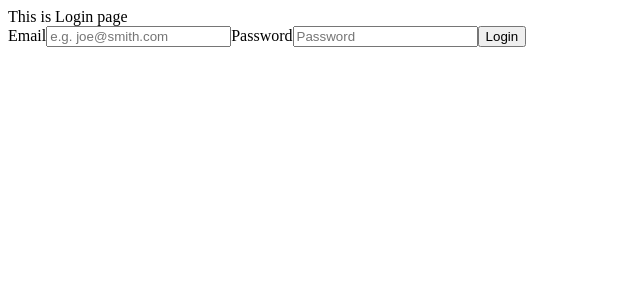
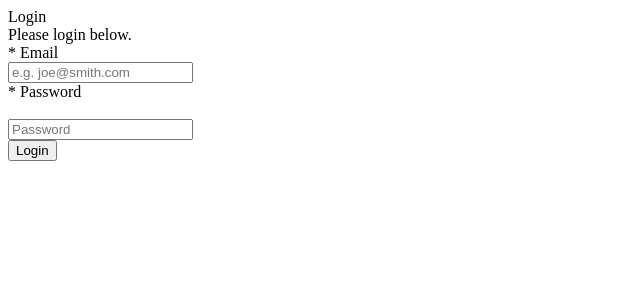
Before and after one commit to team-nodebase-mvp/fitness-tracker, a React app: page / in a window 1280 px wide. Both pictures are taken after a click on the button "Login". Shown: the top 300 px of the page, without its empty margins (0-640 px from the left). Built offline with nearby package versions, Linux system fonts and the light colour scheme; the HTML template or start-up script is replaced by a standard one.

Commit message:
added styling from reg to login page

```diff
--- a/react-client/src/components/Login.jsx
+++ b/react-client/src/components/Login.jsx
@@ -21,14 +21,28 @@ export default class Login extends Component{
   render() {
     const { email, password } = this.state;
     return(
-      <form id="loginForm" email={ email } password={ password } onSubmit={(e) => this.props.loginHandler(e)}>
-        <div>This is Login page</div>
-        <label className="label is-size-2 $control-padding-horizontal">Email</label>
-        <input className="input" type="email" placeholder="e.g. joe@smith.com" onChange={(e) => this.inputHandler(e)} pattern="[a-z0-9._%+-]+@[a-z0-9.-]+\.[a-z]{2,}$" required></input>
-        <label className="label is-size-2">Password</label>
-        <input className="input" type="password" placeholder="Password" onChange={(e) => this.inputHandler(e)} pattern="(?=.*\d)(?=.*[a-z])(?=.*[A-Z]).{8,}" title="Must contain at least one number and one uppercase and lowercase letter, and at least 8 or more characters" required></input>
-        <input className="button is-link" type="submit" value="Login"></input>
+      <React.Fragment>
+      <form className="page" email={ email } password={ password } onSubmit={(e) => this.props.loginHandler(e)}>
+        <div className="grid-container-login">
+        <div className="item0"></div>
+        <div className="item1 main-font">
+          Login
+        </div>
+        <div className="item11"></div>
+        <div className="item2 medium-font">
+          Please login below.
+        </div>
+        <div className="item3 label-font">* Email</div>
+        <div className="item4"><input className="item4" type="email" name="email" placeholder="e.g. joe@smith.com" onChange={(e) => this.inputHandler(e)} pattern="[a-z0-9._%+-]+@[a-z0-9.-]+\.[a-z]{2,}$" required></input></div>
+        <div className="item5 label-font">* Password</div><br/>
+        <div className="item6"><input className="item6" type="password" name="password" placeholder="Password" onChange={(e) => this.inputHandler(e)} pattern="(?=.*\d)(?=.*[a-z])(?=.*[A-Z]).{8,}" title="Must contain at least one number and one uppercase and lowercase letter, and at least 8 or more characters" required></input></div>
+        <div className="item9">
+              <button className="butn-corner is-primary item9" value="Login" type="submit">Login</button>
+        </div>
+        <div className="item10"></div>
+        </div>
       </form>
+      </React.Fragment>
     )
   }
 }
--- a/react-client/src/components/Registration.jsx
+++ b/react-client/src/components/Registration.jsx
@@ -34,10 +34,10 @@ export default class Registration extends Component{
               Please register below.
             </div>
             <div className="item3 label-font">* Email</div>
-            <div className="item4"><input className="item4" type="email" name="email" onChange={(e) => this.inputHandler(e)} pattern="[a-z0-9._%+-]+@[a-z0-9.-]+\.[a-z]{2,}$" required></input>
+            <div className="item4"><input className="item4" type="email" name="email" placeholder="e.g. joe@smith.com" onChange={(e) => this.inputHandler(e)} pattern="[a-z0-9._%+-]+@[a-z0-9.-]+\.[a-z]{2,}$" required></input>
             </div>
             <div className="item5 label-font">* Password</div><br/>
-            <div className="item6"><input className="item6" type="password" name="password" onChange={(e) => this.inputHandler(e)} pattern="(?=.*\d)(?=.*[a-z])(?=.*[A-Z]).{8,}" title="Must contain at least one number and one uppercase and lowercase letter, and at least 8 or more characters" required></input>
+            <div className="item6"><input className="item6" type="password" name="password" placeholder="Password" onChange={(e) => this.inputHandler(e)} pattern="(?=.*\d)(?=.*[a-z])(?=.*[A-Z]).{8,}" title="Must contain at least one number and one uppercase and lowercase letter, and at least 8 or more characters" required></input>
             </div>
             <div className="item7 label-font">* Confirm Password</div><br/>
             <div className="item8"><input className="item8" type="password" name="password_two" onChange={(e) => this.inputHandler(e)} pattern={this.state.password} title="Must match first password field" required></input>
```
Also changed, not shown: 2 other files (tests, documents, lock files or other folders).
